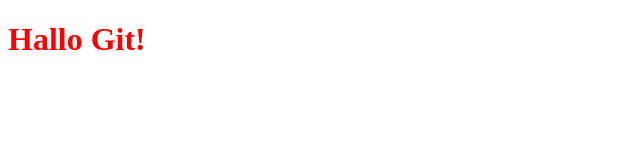
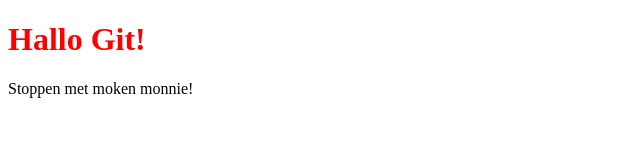
Before and after one commit to OGSEO/git-test-website, a plain HTML site: page index.html in a window 1280 px wide. Shown: the whole page, without its empty margins (0-640 px from the left). Drawn offline with Linux system fonts and the light colour scheme.

Commit message:
Stoppen met moken

```diff
--- a/index.html
+++ b/index.html
@@ -7,5 +7,7 @@
 </head>
 <body>
     <h1>Hallo Git!</h1>
+
+    <p>Stoppen met moken monnie!</p>
 </body>
 </html>
```
